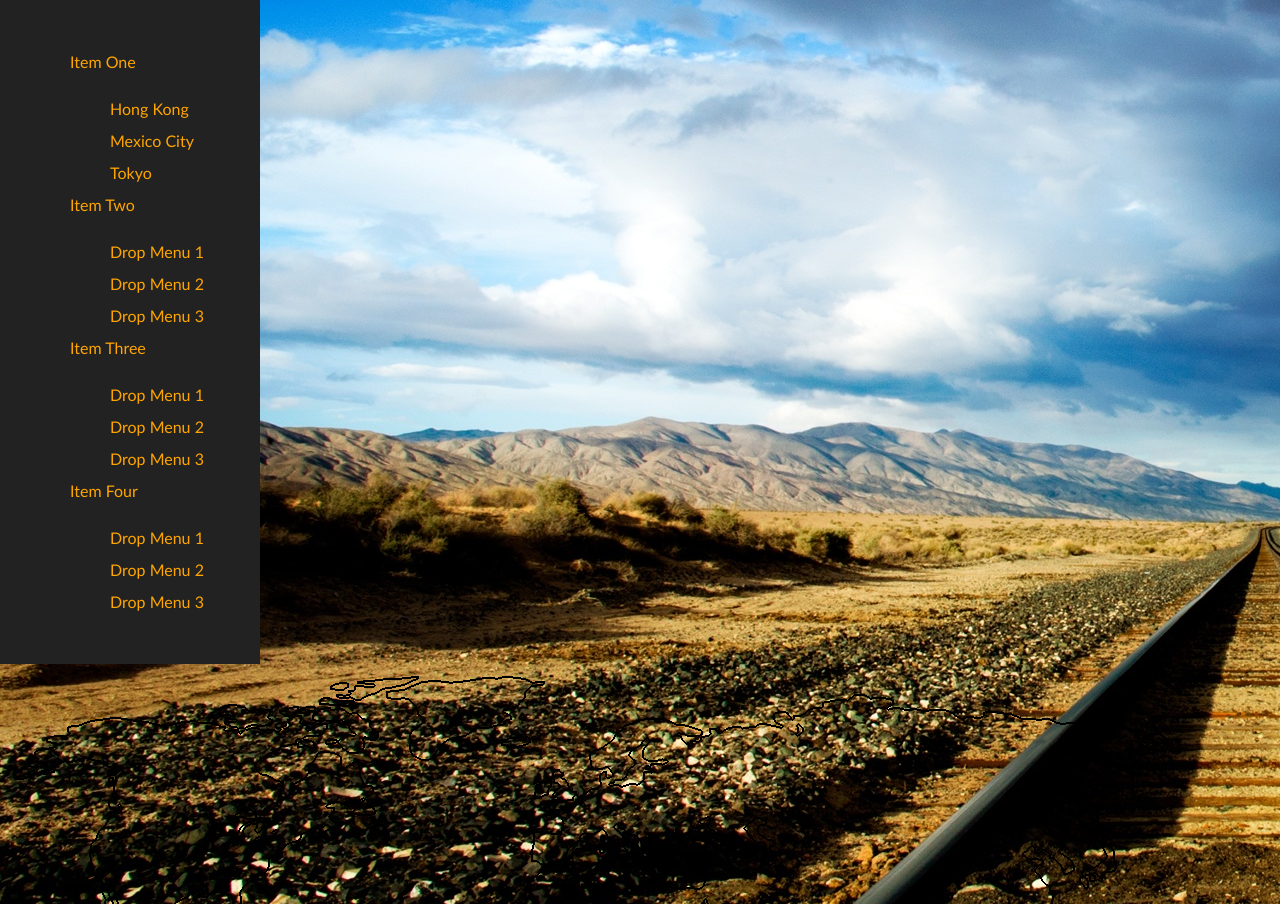
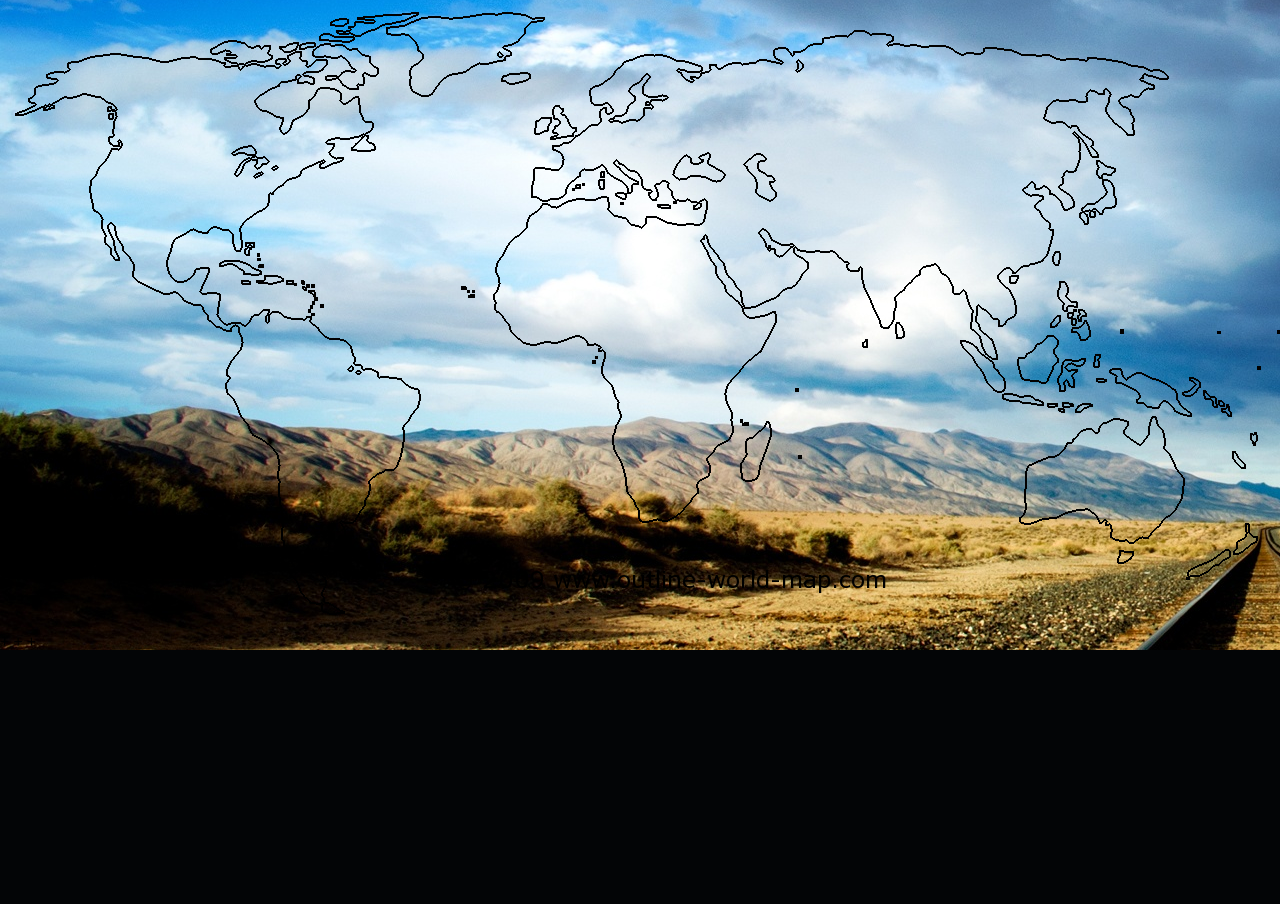
Before and after one commit to mcuringa/nyc-el, a Django app: page / in a window 1280 px wide; the page is wider, and only the part inside the window is pictured. Shown: the part 205-1109 px from the top of that part. After the commit the page ends 855 px from the top of that part, so only its background shows below. Run offline with Django 3.2, Linux system fonts and the light colour scheme; some libraries are stand-ins or nearby versions.

Commit message:
changes to the code to take out drop down....fix it.

```diff
--- a/el/el/templates/home.html
+++ b/el/el/templates/home.html
@@ -36,40 +36,6 @@
         <script src="js/modernizr.js"></script>
     </body>
 </html>
-<nav id="top">
-  <ul>
-    <li> <a class="toplink" href="#">Item One</a>
-      <ul>
-        <li><a href="#">Hong Kong</a></li>
-        <li><a href="#">Mexico City</a></li>
-        <li><a href="#">Tokyo</a></li>
-      </ul>
-    </li>
-    <li><a class="toplink" href="#">Item Two</a>
-      <ul>
-        <li><a href="#">Drop Menu 1</a></li>
-        <li><a href="#">Drop Menu 2</a></li>
-        <li><a href="#">Drop Menu 3</a></li>
-      </ul>
-    </li>
-    <li><a class="toplink" href="#">Item Three</a>
-      <ul>
-        <li><a href="#">Drop Menu 1</a></li>
-        <li><a href="#">Drop Menu 2</a></li>
-        <li><a href="#">Drop Menu 3</a></li>
-      </ul>
-    </li>
-    <li><a class="toplink" href="#">Item Four</a>
-      <ul>
-        <li><a href="#">Drop Menu 1</a></li>
-        <li><a href="#">Drop Menu 2</a></li>
-        <li><a href="#">Drop Menu 3</a></li>
-      </ul>
-    </li>
-  </ul>
-</nav>
-
-
 
 <div class="img-wrap">
 <img src="/static/img/world.png" alt="" />
--- a/el/static/css/main.css
+++ b/el/static/css/main.css
@@ -65,13 +65,6 @@ header h2
     color: black;
     font-weight: bold;
 }
-#top {
-  z-index: 2;
-  width: 200px;
-  line-height: 2em;
-  background: #222222;
-  padding: 30px;
-}
 
 #intro figure
 {
@@ -118,14 +111,7 @@ footer img
 {
     display: block;
     margin: 0 auto;
-}
-#top li:hover li {
-  height:40px;
-  margin-top:5px;
-  margin-bottom: 5px;
-  background: #333333;
-  border-radius: 20px;
-}
+
 
 #top li li:first-of-type {
   padding-top: 15px;
```
